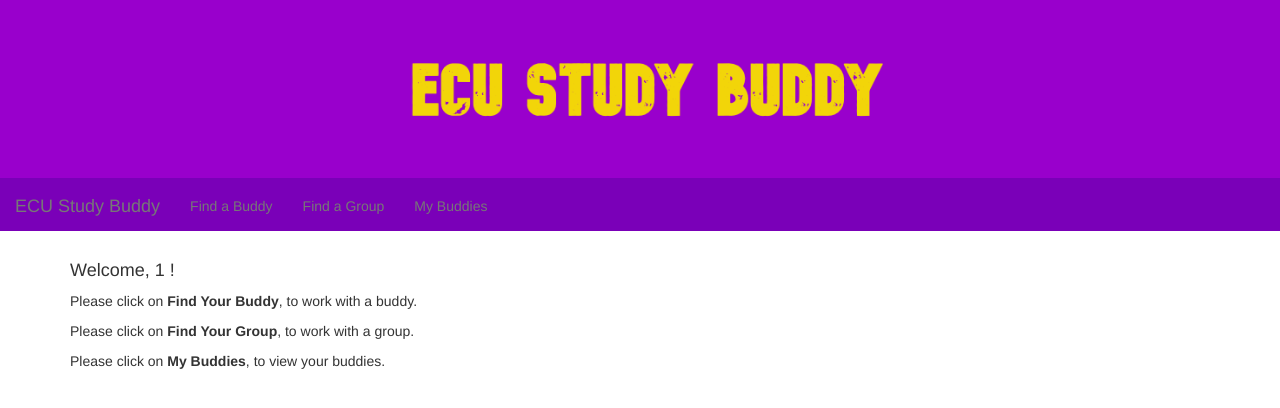
After one commit to vanlandinghamanderson/Study-Buddy, a Flask app: page /welcome/1 in a window 1280 px wide. The commit adds this page. Shown: the top 408 px of the page. Run offline with Flask 3, Linux system fonts and the light colour scheme; some libraries are stand-ins or nearby versions.

Commit message:
changes to database + html updates

```diff
--- a/main.py
+++ b/main.py
@@ -1,51 +1,61 @@
-from flask import Flask, render_template, request, redirect
+import os
+from flask import Flask, render_template, redirect, url_for, request
 from flask_sqlalchemy import SQLAlchemy
-import os
 
 basedir = os.path.abspath(os.path.dirname(__file__))
 
 app = Flask(__name__)
-app.config['SQLALCHEMY_DATABASE_URI'] =\
-'sqlite:///' + os.path.join(basedir, 'data.sqlite')
+
+app.config['SQLALCHEMY_DATABASE_URI'] = \
+    'sqlite:///' + os.path.join(basedir, 'data.sqlite')
 app.config['SQLALCHEMY_TRACK_MODIFICATIONS'] = False
 
+# The db object instantiated from the class SQLAlchemy represents the database and
+# provides access to all the functionality of Flask-SQLAlchemy.
 db = SQLAlchemy(app)
 
 class User(db.Model):
-    __tablename__ = 'users'
     id = db.Column(db.Integer, primary_key=True)
     first_name = db.Column(db.String(64), unique=True)
-    last_name = db.Column(db.String(64), unique=True)
-    major = db.Column(db.String(64), unique=True)
-    def __init__(self, first_name, last_name, major):
-        self.first_name = first_name
-        self.last_name = last_name
-        self.major = major
+    last_name = db.Column(db.String(64), unique=False)
+    major = db.Column(db.String(64), unique=False)
 
     def __repr__(self):
-        return self.first_name + ' ' + self.last_name + ', ' + self.major
+        return '%r' % self.first_name + self.last_name
 
 @app.route('/')
 def index():
     return render_template('index.html')
-@app.route('/', methods=['GET', 'POST'])
-def welcome():
+
+@app.route('/submit', methods=['GET', 'POST'])
+def submit():
     if request.method == 'POST':
         first_name = request.form['first_name']
         last_name = request.form['last_name']
         major = request.form['major']
         user = User(first_name=first_name, last_name=last_name, major=major)
-        db.session.add(user)
-        db.session.commit()
+        try:
+            if not 'first_name' or not 'major' or not 'last_name':
+                db.session.add(user)
+                db.session.commit()
+            return redirect(url_for('welcome', first_name=first_name))
+        except:
+            error = "Error"
+            db.session.rollback()
+            return error
+
+
+@app.route('/welcome/<first_name>')
+def welcome(first_name):
     return render_template('welcome.html', first_name=first_name)
 
-@app.route('/find_a_buddy')
-def find_a_buddy():
-    return render_template('find_a_buddy.html')
+@app.route('/find_your_buddy')
+def find_your_buddy():
+    return render_template('find_your_buddy.html')
 
-@app.route('/find_a_group')
-def find_a_group():
-    return render_template('find_a_group.html')
+@app.route('/find_your_grouo')
+def find_your_group():
+    return render_template('find_your_group.html')
 
 @app.route('/my_buddies')
 def my_buddies():
--- a/requirements.txt
+++ /dev/null
@@ -1,2 +0,0 @@
-flask
-jinja 2.10
--- /dev/null
+++ b/static/css/index.css
@@ -0,0 +1,30 @@
+body {
+    margin: 0;
+}
+
+.header {
+    padding: 50px;
+    text-align: center;
+    background-color:#9900cc;
+    border-bottom-style: solid;
+    color: #7a00b8;
+}
+
+img {
+    width: 500px;
+}
+
+input[type=text], select {
+  width: 30%;
+  padding: 5px 10px;
+  margin: 10px 10px;
+  display: inline-block;
+  border: 1px solid #ccc;
+  border-radius: 4px;
+  box-sizing: block-box;
+}
+
+
+input[type=submit]:hover {
+  background-color: #45a049;
+}
--- /dev/null
+++ b/static/js/index.js
@@ -0,0 +1 @@
+\
--- /dev/null
+++ b/templates/base.html
@@ -0,0 +1,17 @@
+<!DOCTYPE html>
+<head>
+    <title>ECU Study Buddy</title>
+    <meta charset="utf-8">
+    <meta name="viewport" content="width=device-width, initial-scale=1">
+    <link rel="stylesheet" href="https://maxcdn.bootstrapcdn.com/bootstrap/3.4.1/css/bootstrap.min.css">
+    <script src="https://ajax.googleapis.com/ajax/libs/jquery/3.6.4/jquery.min.js"></script>
+    <script src="https://maxcdn.bootstrapcdn.com/bootstrap/3.4.1/js/bootstrap.min.js"></script>
+    <link rel="stylesheet" type="text/css" href="/static/css/index.css">
+</head>
+<body>
+<div class="header">
+    <img src="/static/images/study_buddy.png" alt="logo" />
+</div>
+{% block content %} {% endblock %}
+</body>
+</html>
--- a/templates/welcome.html
+++ b/templates/welcome.html
@@ -1,28 +1,19 @@
-<!DOCTYPE html>
-<html lang="en">
-<head>
-    <meta charset="UTF-8">
-    <meta name="viewport" content="width=device-width, initial-scale=1">
-    <link rel="stylesheet" href="/static/index.css">
-    <link rel="stylesheet" href="https://maxcdn.bootstrapcdn.com/bootstrap/3.4.1/css/bootstrap.min.css">
-    <script src="https://ajax.googleapis.com/ajax/libs/jquery/3.6.4/jquery.min.js"></script>
-    <script src="https://maxcdn.bootstrapcdn.com/bootstrap/3.4.1/js/bootstrap.min.js"></script>
-    <title>Title</title>
-</head>
-<body>
-<ul class="container">
-    <li><a href="{{ url_for('welcome') }}">Home</a></li>
-    <li><a href="{{ url_for('find_a_buddy') }}">Find a Buddy</a></li>
-    <li><a href="{{ url_for('find_a_group') }}">Find a Group</a></li>
-    <li><a href="{{ url_for('my_buddies') }}">My Buddies</a></li>
-</ul>
-
+{% extends 'base.html' %}
+{% block content %}
+<nav class="navbar navbar-default" style="background-color: #7a00b8; border: 5px; border-radius: 0px;"">
+    <div class="navbar-header">
+        <a class="navbar-brand" href="#">ECU Study Buddy</a>
+    </div>
+    <ul class="nav navbar-nav">
+        <li><a href="{{ url_for('find_your_buddy') }}">Find a Buddy</a></li>
+        <li><a href="{{ url_for('find_your_group') }}">Find a Group</a></li>
+        <li><a href="{{ url_for('my_buddies') }}">My Buddies</a></li>
+    </ul>
+</nav>
 <div class="container">
-    <p>Welcome {{ first_name }}! </p>
-    <p>Please click on <b>Find a Buddy</b>, if you want to find a buddy to work with.</p>
-    <p>Please click on <b>Find a Group</b>, if you want to find a group to work with.</p>
-    <p>Otherwise, click on <b>My Buddies</b>, to view your buddies.</p>
+    <h4>Welcome, {{ first_name }} !</h4>
+    <p>Please click on <b>Find Your Buddy</b>, to work with a buddy.</p>
+    <p>Please click on <b>Find Your Group</b>, to work with a group.</p>
+    <p>Please click on <b>My Buddies</b>, to view your buddies.</p>
 </div>
-
-</body>
-</html>
+{% endblock %}
```
Also changed, not shown: templates/find_a_buddy.html (deleted, +0 -10 lines), templates/find_a_group.html (deleted, +0 -10 lines), templates/find_your_buddy.html (added, +33 -0 lines), templates/find_your_group.html (added, +32 -0 lines), templates/index.html (+15 -20 lines), templates/my_buddies.html (+23 -16 lines), util.py (deleted, +0 -11 lines), static/images/study_buddy.png (added), static/index.css (deleted), 2 other files.
